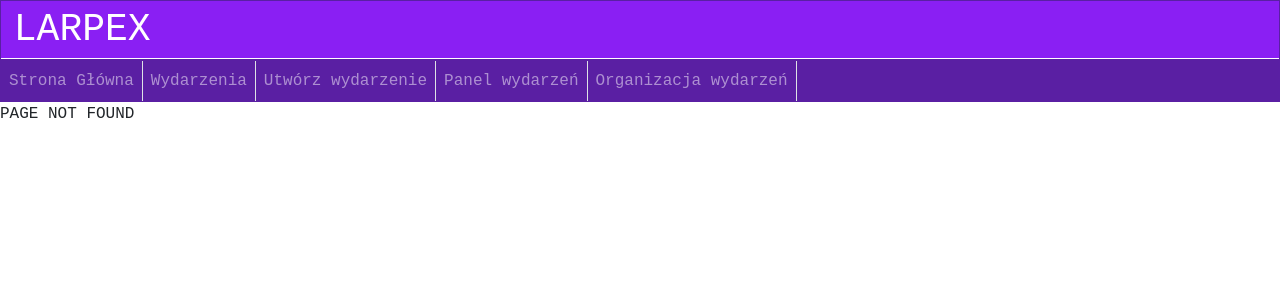
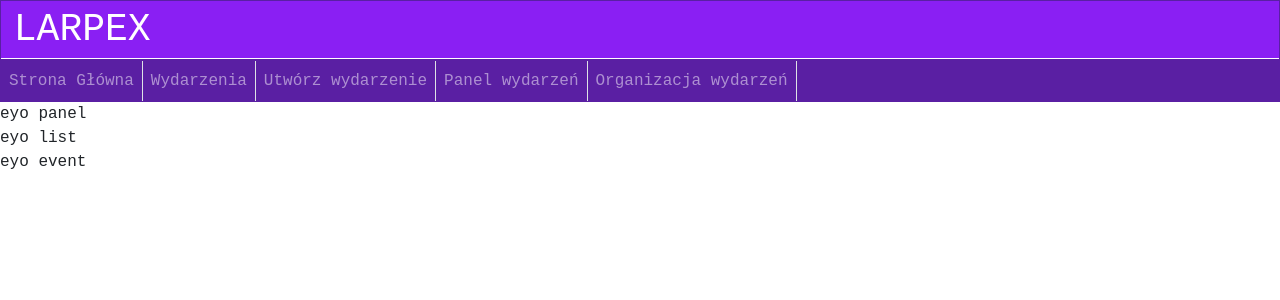
Before and after one commit to PO-2023Z/larpex-fe, a React (Vite) app in the folder larpex-web-fe/: page /events-organiser-panel in a window 1280 px wide. Before the commit this address had no page. Shown: the top 300 px of the page. Built offline with nearby package versions, Linux system fonts and the light colour scheme.

Commit message:
event organiser panel init

```diff
--- a/larpex-web-fe/src/App.tsx
+++ b/larpex-web-fe/src/App.tsx
@@ -5,6 +5,7 @@ import AppLayout from "./globals/appLayout/AppLayout.tsx";
 import PaymentStartView from "./ucMakePayment/views/PaymentStartView.tsx";
 import PaymentView from "./ucMakePayment/views/PaymentView.tsx";
 import PaymentFinalView from "./ucMakePayment/views/PaymentFinalView.tsx";
+import EventOrganiserPanelView from "./ucEventOrganiserPanel/views/EventOrganiserPanelView.tsx";
 
 function App() {
   return (
@@ -14,6 +15,8 @@ function App() {
         <Routes>
           <Route path="/" element={<div>Home PAGE</div>} />
           <Route path="/events" element={<div>EVENTS PAGE</div>} />
+            <Route path="/events-organiser-panel" element={<EventOrganiserPanelView/>}/>
+          <Route path="/start-payment" element={<PaymentStartView />} />
           <Route
             path="/start-payment/:eventId"
             element={<PaymentStartView />}
--- /dev/null
+++ b/larpex-web-fe/src/ucEventOrganiserPanel/views/EventListView.tsx
@@ -0,0 +1,16 @@
+import React from "react";
+import EventView from "./EventView.tsx";
+
+interface EventListViewProps { }
+const EventListView: React.FC<EventListViewProps> = () => {
+
+
+    return (
+        <>
+            <div>eyo list</div>
+            <EventView/>
+        </>
+    );
+}
+
+export default EventListView;
--- /dev/null
+++ b/larpex-web-fe/src/ucEventOrganiserPanel/views/EventOrganiserPanelView.tsx
@@ -0,0 +1,16 @@
+import React from "react";
+import EventListView from "./EventListView.tsx";
+
+interface EventOrganiserPanelViewProps { }
+const EventOrganiserPanelView: React.FC<EventOrganiserPanelViewProps> = () => {
+
+
+    return (
+        <>
+            <div>eyo panel</div>
+            <EventListView/>
+        </>
+    );
+}
+
+export default EventOrganiserPanelView;
--- /dev/null
+++ b/larpex-web-fe/src/ucEventOrganiserPanel/views/EventView.tsx
@@ -0,0 +1,14 @@
+import React from "react";
+
+interface EventViewProps { }
+const EventView: React.FC<EventViewProps> = () => {
+
+
+    return (
+        <>
+            <div>eyo event</div>
+        </>
+    );
+}
+
+export default EventView;
```
Also changed, not shown: larpex-web-fe/src/ucEventOrganiserPanel/viewModels/EventViewModel.ts (added, +18 -0 lines), larpex-web-fe/src/ucEventOrganiserPanel/logic/EventOrganiserPanelService.ts (added).
